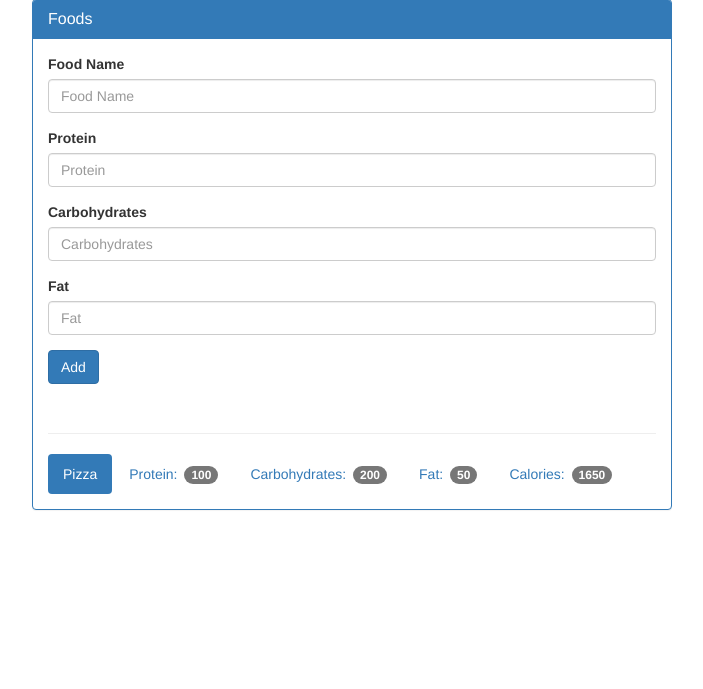
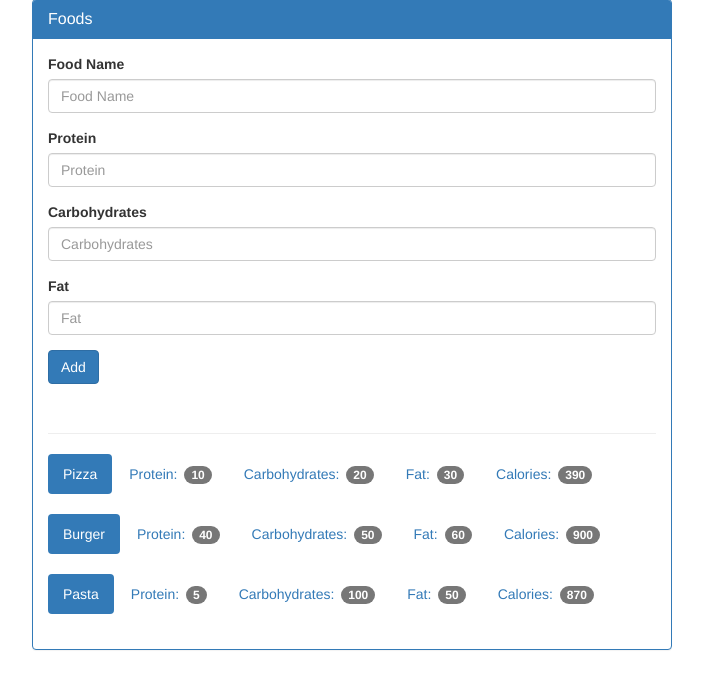
Before and after one commit to locriandev/ultimate_flask_course, a Flask app: page /food in a window 1280 px wide. Shown: the part 71-760 px from the top of the page, without its empty margins (288-991 px from the left). Run offline with Flask 2, Linux system fonts and the light colour scheme; data comes from the database, SQL or seed files in the repository; both versions use the stored data as it was after the commit; some libraries are stand-ins or nearby versions.

Commit message:
Add food listing to GET request

```diff
--- a/food_tracker_app/modules/food.py
+++ b/food_tracker_app/modules/food.py
@@ -6,12 +6,12 @@ def init(app: Flask):
     @app.route('/food', methods=['GET', 'POST'])
     def _food():
         if request.method == 'POST':
-            handle(request.form)
+            handle_new_food(request.form)
             return redirect(url_for('_food'))
-        return render_template('add_food.html')
+        return render_template('add_food.html', food=get_food())
 
 
-def handle(form):
+def handle_new_food(form):
     food = {
         'name': form['food'],
         'protein': int(form['protein']),
@@ -36,3 +36,9 @@ def add_food_to_db(food):
          food["fat"], food["calories"]]
     )
     food_db.commit()
+
+
+def get_food():
+    food_db = database.get_db()
+    cursor = food_db.execute('select * from food')
+    return cursor.fetchall()
--- a/food_tracker_app/templates/add_food.html
+++ b/food_tracker_app/templates/add_food.html
@@ -65,13 +65,17 @@
 
               <div class="page-header"></div>
 
+              {% for food_element in food %}
               <ul class="nav nav-pills" role="tablist">
-                <li class="active"><a>Pizza</a></li>
-                <li><a>Protein: <span class="badge">100</span></a></li>
-                <li><a>Carbohydrates: <span class="badge">200</span></a></li>
-                <li><a>Fat: <span class="badge">50</span></a></li>
-                <li><a>Calories: <span class="badge">1650</span></a></li>
+                <li class="active"><a>{{ food_element["name"] }}</a></li>
+                <li><a>Protein: <span class="badge">{{ food_element["protein"] }}</span></a></li>
+                <li><a>Carbohydrates: <span class="badge">{{ food_element["carbohydrates"] }}</span></a></li>
+                <li><a>Fat: <span class="badge">{{ food_element["fats"] }}</span></a></li>
+                <li><a>Calories: <span class="badge">{{ food_element["calories"] }}</span></a></li>
               </ul>
+              <br>
+              {% endfor %}
+
             </div>
 
           </div>
```
Also changed, not shown: food_tracker_app/food_tracker.db.
